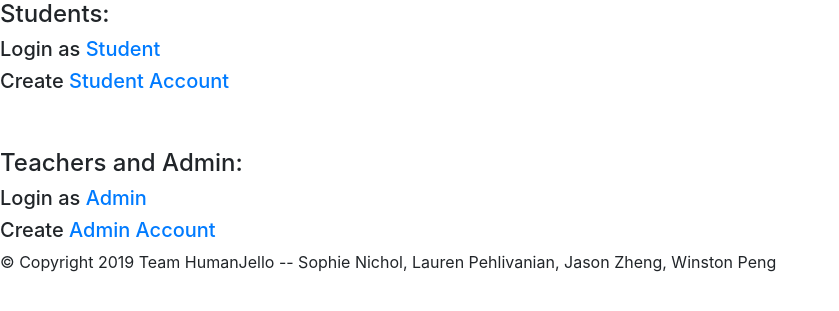
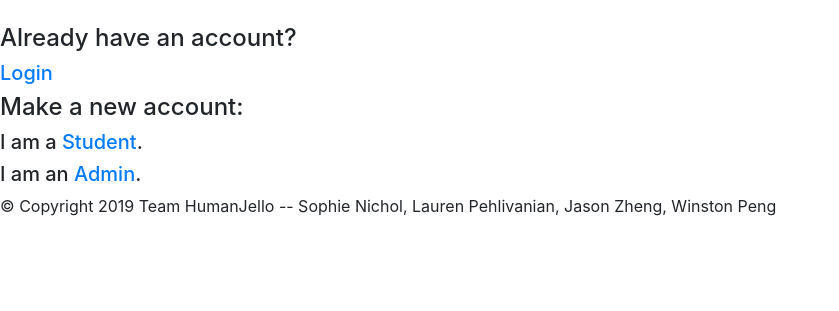
Before and after one commit to snichol00/HumanJello, a Flask app: page / in a window 1280 px wide. Shown: the top 311 px of the page, without its empty margins (0-839 px from the left). Run offline with Flask 2, Linux system fonts and the light colour scheme; some libraries are stand-ins or nearby versions.

Commit message:
fixed routes and homepage text

```diff
--- a/templates/root.html
+++ b/templates/root.html
@@ -3,12 +3,11 @@
 {% block title %} Login {% endblock %}
 
 {% block body %}
-  <h4>Students:</h4>
-  <h5>Login as <a href="/studentlogin">Student</a></h5>
-  <h5>Create <a href="/studentAccount">Student Account</a></h5>
   <br>
+  <h4>Already have an account?</h4>
+  <h5><a href="/login">Login</a>
   <br>
-  <h4>Teachers and Admin:</h4>
-  <h5>Login as <a href="/adminlogin">Admin</a></h5>
-  <h5>Create <a href="/adminaccount">Admin Account</a></h5>
+  <h4>Make a new account:</h4>
+  <h5>I am a <a href="/studentAccount">Student</a>.</h5>
+  <h5>I am an <a href="/adminaccount">Admin</a>.</h5>
 {% endblock %}
```
